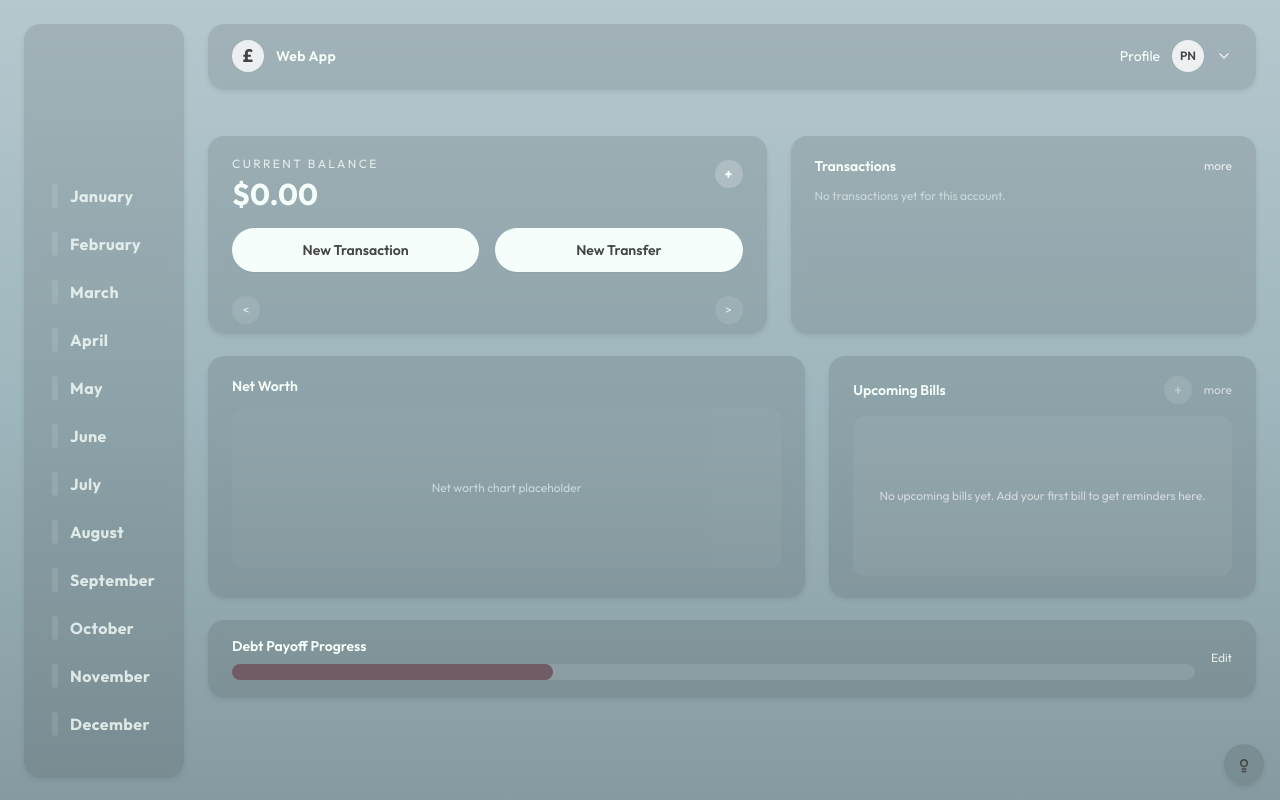
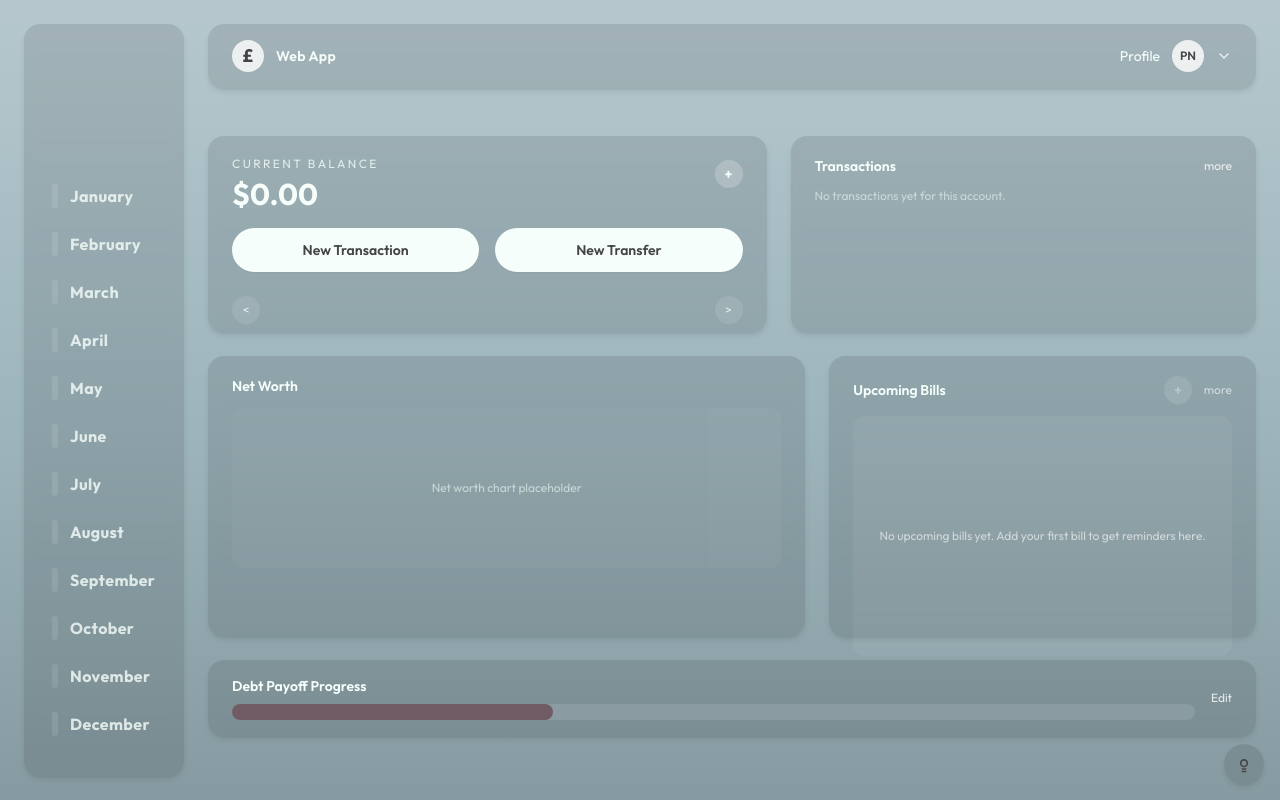
Before and after one commit to sameoldmason/finance-web, a React (Vite) app: page /dashboard in a window 1280 px wide. Built offline with nearby package versions, Linux system fonts and the light colour scheme.

Commit message:
Maintain upcoming bills card height

```diff
--- a/src/routes/Dashboard.tsx
+++ b/src/routes/Dashboard.tsx
@@ -657,7 +657,7 @@ export default function Dashboard() {
             </section>
 
             {/* UPCOMING BILLS CARD */}
-            <section className="rounded-2xl bg-black/10 px-6 py-5 backdrop-blur-sm shadow-md">
+            <section className="rounded-2xl bg-black/10 px-6 py-5 backdrop-blur-sm shadow-md min-h-[260px]">
               <div className="mb-3 flex items-center justify-between">
                 <p className="text-sm font-semibold">Upcoming Bills</p>
                 <div className="flex items-center gap-3">
@@ -692,7 +692,7 @@ export default function Dashboard() {
               </div>
 
               {unpaidBills.length === 0 ? (
-                <div className="flex h-40 items-center justify-center rounded-xl bg-white/5 text-xs text-white/60">
+                <div className="flex h-full min-h-[200px] items-center justify-center rounded-xl bg-white/5 text-xs text-white/60">
                   No upcoming bills yet. Add your first bill to get reminders
                   here.
                 </div>
```
